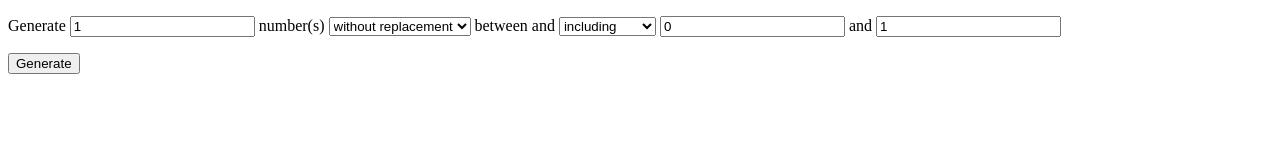
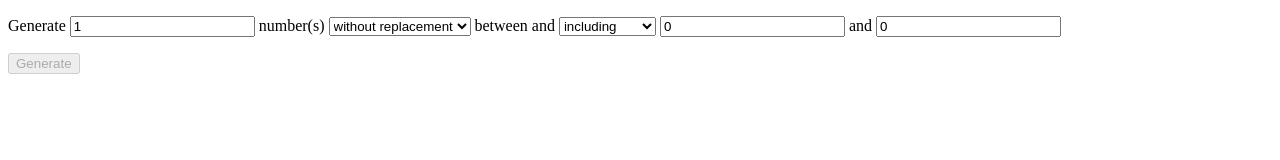
Before and after one commit to Mouzone/rng, a SvelteKit app: page / in a window 1280 px wide. Shown: the top 160 px of the page. Built offline with nearby package versions, Linux system fonts and the light colour scheme.

Commit message:
Update disbaled state for the button

```diff
--- a/src/routes/+page.svelte
+++ b/src/routes/+page.svelte
@@ -3,22 +3,19 @@
 	let incl = $state("including");
 	let withRep = $state("without replacement");
 	let min = $state(0);
-	let max = $derived.by(() => {
-		if (withRep === "with replacement") {
-			if (numbersToGen > (incl === "including" ? 1 : 2)) {
-				return min + numbersToGen;
+	let max = $state(0);
+	let disabled = $derived.by(() => {
+		if (incl === "including") {
+			if (withRep === "without replacement") {
+				return max - min < 1;
 			} else {
-				if (incl === "including") {
-					return min + 1;
-				} else {
-					return min + 2;
-				}
+				return max - min < numbersToGen;
 			}
 		} else {
-			if (incl === "including") {
-				return min + 1;
+			if (withRep === "without replacement") {
+				return max - min < 2;
 			} else {
-				return min + 2;
+				return max - min - 1 < numbersToGen;
 			}
 		}
 	});
@@ -84,4 +81,9 @@
 	{/each}
 </div>
 
-<button onclick={generate}> Generate </button>
+<button
+	onclick={generate}
+	{disabled}
+>
+	Generate
+</button>
```
